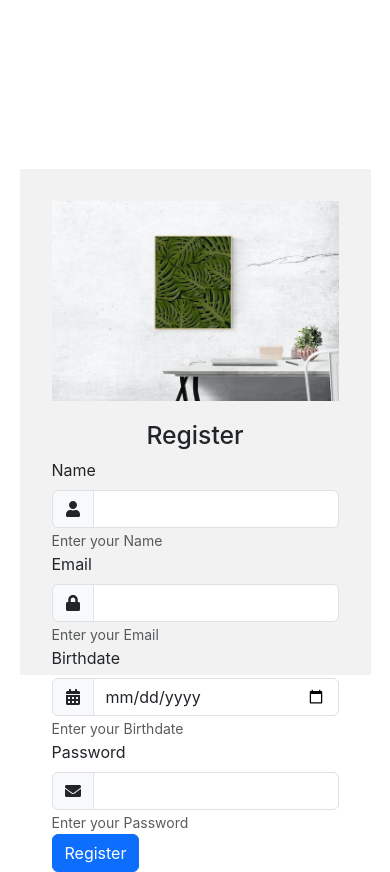
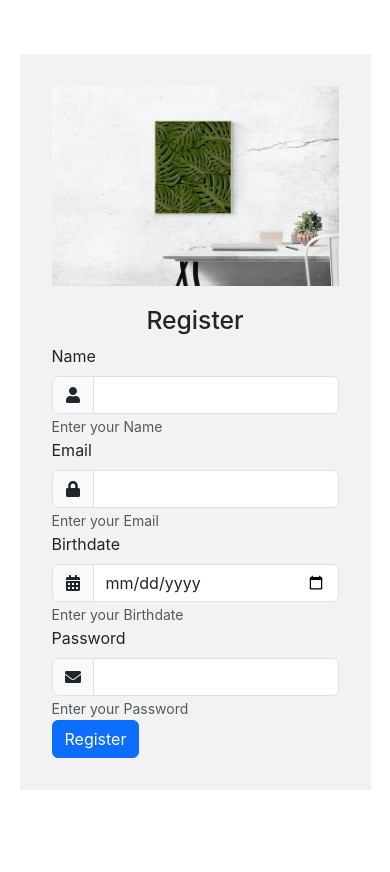
Before and after one commit to davidordo85/React_app_sales, a React (Create React App) app: page /register in a window 390 px wide. After the commit the page ends 844 px from the top, so only its background shows below. Built offline with nearby package versions, Linux system fonts and the light colour scheme; no server answers.

Commit message:
improve visualization register page in mobile version

```diff
--- a/src/App.css
+++ b/src/App.css
@@ -54,11 +54,14 @@
 .register-content {
   display: grid;
   grid-template-columns: 1fr 1fr;
-  gap: 20px;
+  gap: 1.25rem;
   width: 90%;
-  height: 60%;
   padding: 2rem;
   background-color: #f2f2f2;
+}
+
+.login-content {
+  height: 60%;
 }
 
 .login-image {
@@ -93,6 +96,7 @@
   .login-content,
   .register-content {
     grid-template-columns: 1fr;
+
   }
 
   .login-image,
```
